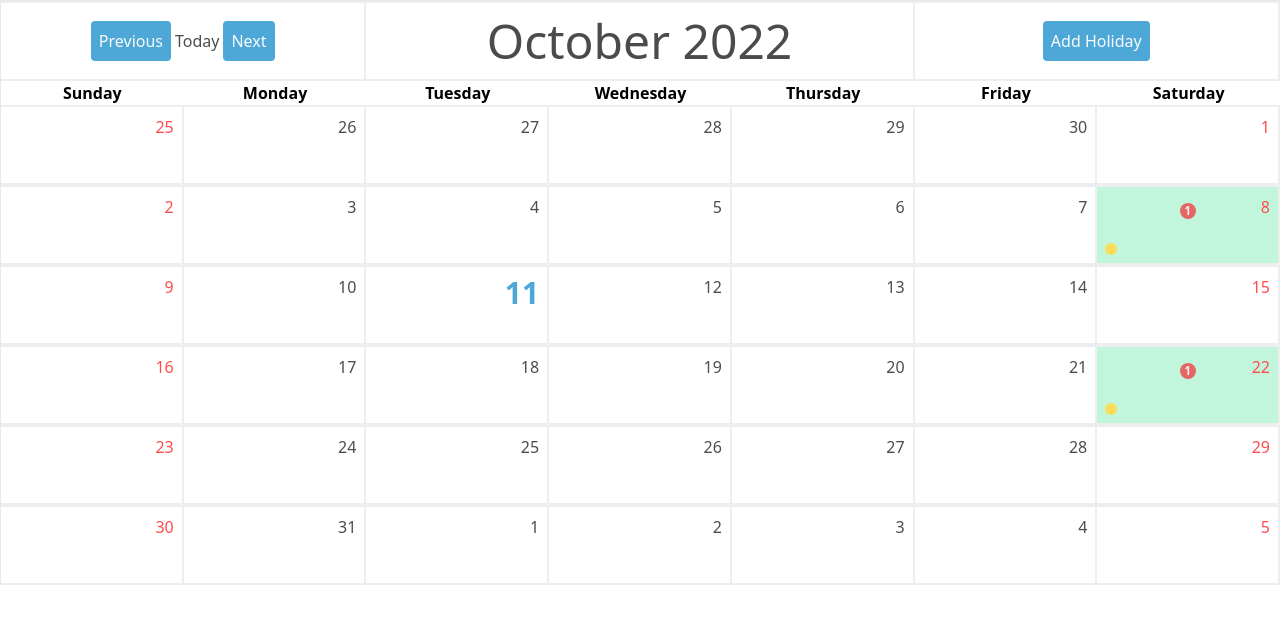
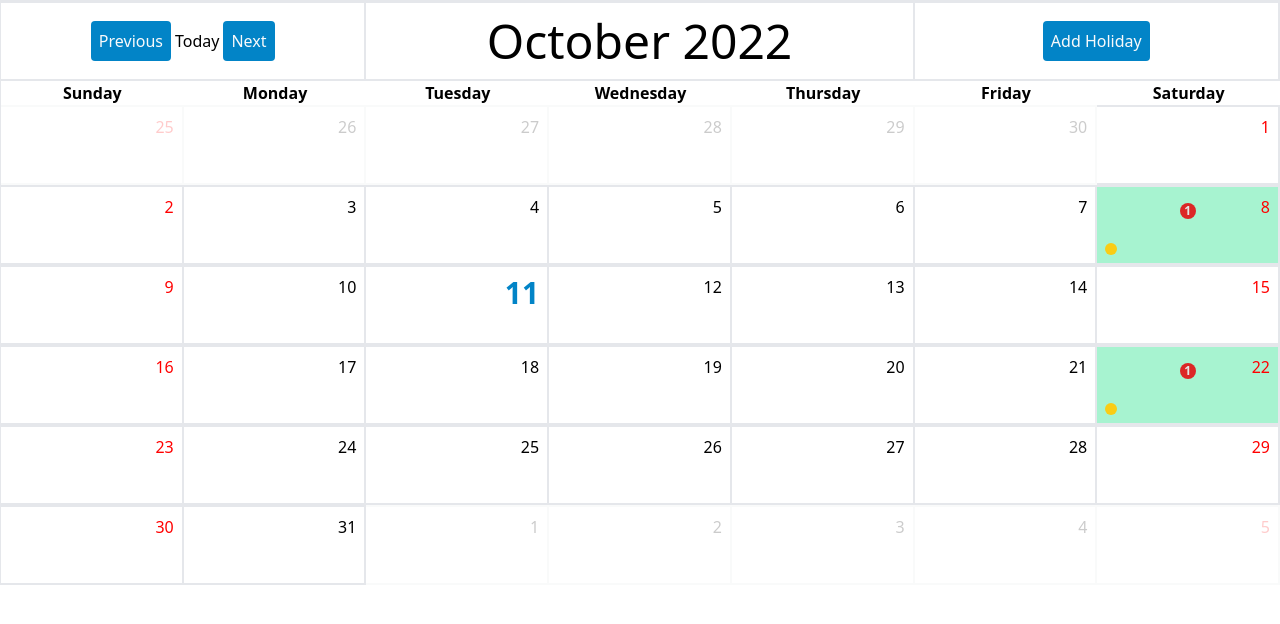
Before and after one commit to SDE-ADNAN/reactjs-Calender, a React (Create React App) app: page / in a window 1280 px wide. Shown: the top 624 px of the page. Built offline with nearby package versions, Linux system fonts and the light colour scheme.

Commit message:
some more work

```diff
--- a/src/Components/Calender.jsx
+++ b/src/Components/Calender.jsx
@@ -7,11 +7,9 @@ import {
   startOfMonth,
   sub,
 } from "date-fns";
-import React from "react";
+import React, { useEffect } from "react";
 import Cell from "./Cell";
 import "./calender.css";
-
-const Calender = ({ value = new Date(), onChange, handleSetToday }) => {
 const weeks = [
   "Sunday",
   "Monday",
@@ -36,6 +34,9 @@ const Calender = ({ value = new Date(), onChange, handleSetToday }) => {
   "December",
 ];
 
+const Calender = ({ value = new Date(), onChange, handleSetToday }) => {
+  const localStorage = window.localStorage;
+
   const startDate = startOfMonth(value);
   const endDate = endOfMonth(value);
   const numDays = differenceInDays(endDate, startDate) + 1;
@@ -51,11 +52,9 @@ const Calender = ({ value = new Date(), onChange, handleSetToday }) => {
   const prevMonthDays = format(endOfMonth(sub(value, { months: 1 })), "dd");
   const firstDays = prevMonthDays - prefixDays;
 
-  //   const lastDayOfMonth = format(endOfMonth(date), "dd");
   const handleClickDate = (index) => {
-    console.log(index);
+    // console.log(index);
 
-    // window.localStorage.setItem(`${}`, index);
     const date = setDate(value, index);
     onChange(date);
   };
@@ -64,27 +63,72 @@ const Calender = ({ value = new Date(), onChange, handleSetToday }) => {
   function getSaturdays(year, month) {
     let day, date;
     let saturdays = [];
+    let saturdaysFull = [];
     day = 1;
     date = new Date(year, month, day);
     while (date.getMonth() === month) {
       if (date.getDay() === 6) {
         // Sun=0, Mon=1, Tue=2, etc.
         saturdays.push(new Date(year, month, day).getDate());
+        saturdaysFull.push(new Date(year, month, day));
       }
       day += 1;
       date = new Date(year, month, day);
     }
-    return saturdays;
+    return [saturdays, saturdaysFull];
   }
-  let saturdays = getSaturdays(year, month).filter(
+  let [saturdays, saturdaysFull] = getSaturdays(year, month);
+
+  let filteredSaturdays = saturdays.filter((day, index) => index % 2 !== 0);
+  //   console.log(filteredSaturdays);
+  let filteredSaturdaysFull = saturdaysFull.filter(
     (day, index) => index % 2 !== 0
   );
+  //   console.log(filteredSaturdaysFull);
 
-//   const localStorageHolidays = (day) => {};
-  const localStorage = window.localStorage;
-  localStorage.setItem("saturdays", saturdays);
-  console.log(localStorage.getItem("saturdays"));
+  //   useEffect(() => {
+  //     var data = [];
+  //     data.push("Bank Holiday");
+  //     filteredSaturdaysFull.map((day) => {
+  //       localStorage.setItem(`${day}`, JSON.stringify([...data]));
+  //     });
+  //   }, []);
 
+  const setData = (value) => {
+    var dataArr = JSON.parse(localStorage.getItem(value));
+    if (dataArr === null) {
+      //   if (filteredSaturdays.includes(value.getDate())) {
+      //     console.log("hi");
+      //     let data2 = [];
+      //     data2.push("Bank Holiday");
+      //     localStorage.setItem(`${value}`, JSON.stringify([...data2]));
+      //   } else {
+      // if data is null, add "added on click" str
+      let data2 = [];
+      data2.push("Holiday added onClick");
+      localStorage.setItem(`${value}`, JSON.stringify([...data2]));
+      //   }
+    } else {
+      // if data is not null, add "added on click" str
+      dataArr.push(" Holiday added onClick");
+      localStorage.setItem(`${value}`, JSON.stringify([...dataArr]));
+    }
+  };
+
+  var obj = [];
+  let date;
+  let holidayArr;
+  var dateSet = new Array(numDays + 1);
+  Object.keys(localStorage).forEach((key) => {
+    date = new Date(key).getDate();
+    holidayArr = localStorage.getItem(key);
+    dateSet[date] = holidayArr;
+  });
+  //   if (date && holidayArr) {
+  //     console.log(date);
+  //     console.log(JSON.parse(holidayArr));
+  //   }
+  console.log(dateSet);
   return (
     <div className="w-full border-t border-l">
       <div className="grid grid-cols-7 items-center justify-center text-center">
@@ -109,7 +153,12 @@ const Calender = ({ value = new Date(), onChange, handleSetToday }) => {
           {months[month]} {year}
         </Cell>
         <Cell className="col-span-2 ">
-          <div className=" bg-sky-600 text-gray-50 p-2 rounded m-1">
+          <div
+            onClick={() => {
+              setData(value);
+            }}
+            className=" bg-sky-600 text-gray-50 p-2 rounded m-1"
+          >
             Add Holiday
           </div>
         </Cell>
@@ -119,7 +168,7 @@ const Calender = ({ value = new Date(), onChange, handleSetToday }) => {
           </div>
         ))}
         {Array.from({ length: prefixDays }).map((_, index) => (
-          <Cell className="opacity-30 relative calender-cell-grid" key={index}>
+          <Cell className=" relative calender-cell-grid opacity-20" key={index}>
             <div className="absolute right-2 top-2">
               {firstDays + index + 1}
             </div>
@@ -129,14 +178,20 @@ const Calender = ({ value = new Date(), onChange, handleSetToday }) => {
           const date = index + 1;
           const isCurrentDate = date === value.getDate();
           const isToday = date === value.getDate();
-          const isBankHoliday = saturdays.includes(date);
+          const isBankHoliday = filteredSaturdays.includes(date);
+          //   const hasHolidays = localStorage.getItem();
 
           return (
             <Cell
               key={date}
               isActive={isCurrentDate}
               isBankHoliday={isBankHoliday}
-              onClick={() => handleClickDate(date)}
+              onClick={() => {
+                handleClickDate(date);
+                // console.log(numHolidays);
+
+                // setData(new Date(year, month, date));
+              }}
               className="relative calender-cell-grid"
             >
               <div
@@ -160,7 +215,7 @@ const Calender = ({ value = new Date(), onChange, handleSetToday }) => {
           );
         })}
         {Array.from({ length: suffixDays }).map((_, index) => (
-          <Cell className="opacity-30 relative calender-cell-grid" key={index}>
+          <Cell className="opacity-20 relative calender-cell-grid" key={index}>
             <div className="absolute right-2 top-2">{index + 1}</div>
           </Cell>
         ))}
--- a/src/Components/Cell.jsx
+++ b/src/Components/Cell.jsx
@@ -12,7 +12,7 @@ const Cell = ({
       onClick={onClick}
       className={`${className} ${
         isBankHoliday ? "bg-emerald-200" : " "
-      } border-t-2 opacity-70 relative border-b-2 border-r-2 flex items-center justify-center select-none w-auto h-[5rem]`}
+      } border-t-2  relative border-b-2 border-r-2 flex items-center justify-center select-none w-auto h-[5rem]`}
     >
       {children}
     </div>
```
Lines whose indentation alone changed are shown as unchanged.
